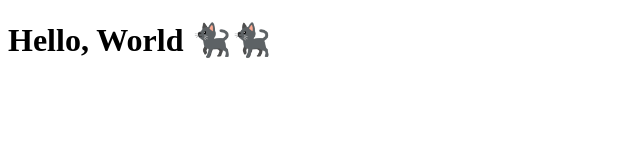
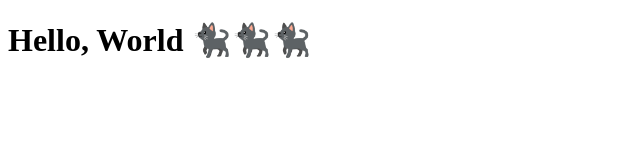
Before and after one commit to jwilcott/POTW, a plain HTML site: page index.html in a window 1280 px wide. Shown: the full height of the page, 0-640 px from the left. Drawn offline with nearby package versions, Linux system fonts and the light colour scheme.

Commit message:
more cats

```diff
--- a/index.html
+++ b/index.html
@@ -8,6 +8,6 @@
     <script src="main.js" defer></script>
 </head>
 <body>
-    <h1>Hello, World 🐈‍⬛🐈‍⬛</h1>
+    <h1>Hello, World 🐈‍⬛🐈‍⬛🐈‍⬛</h1>
 </body>
 </html>
```
